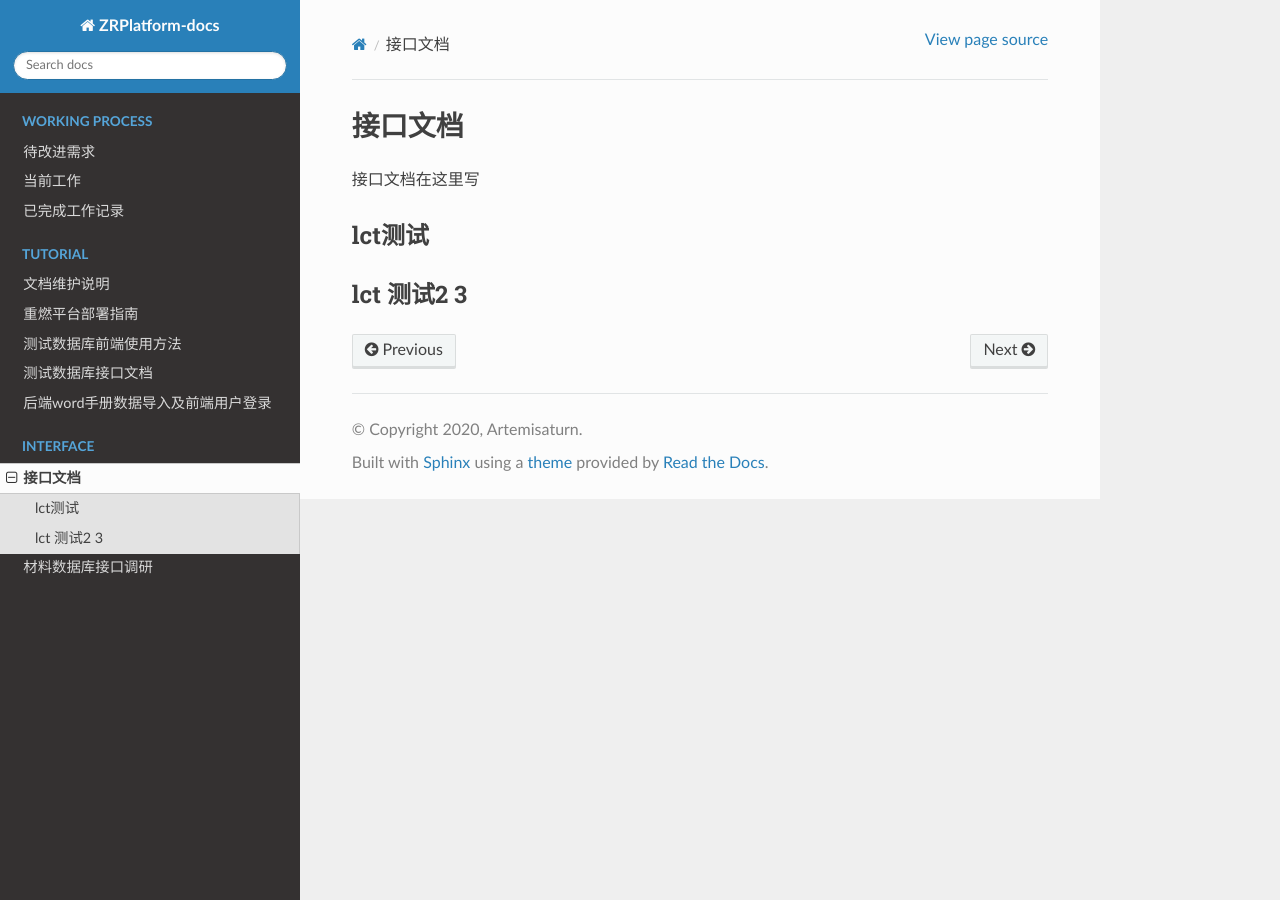
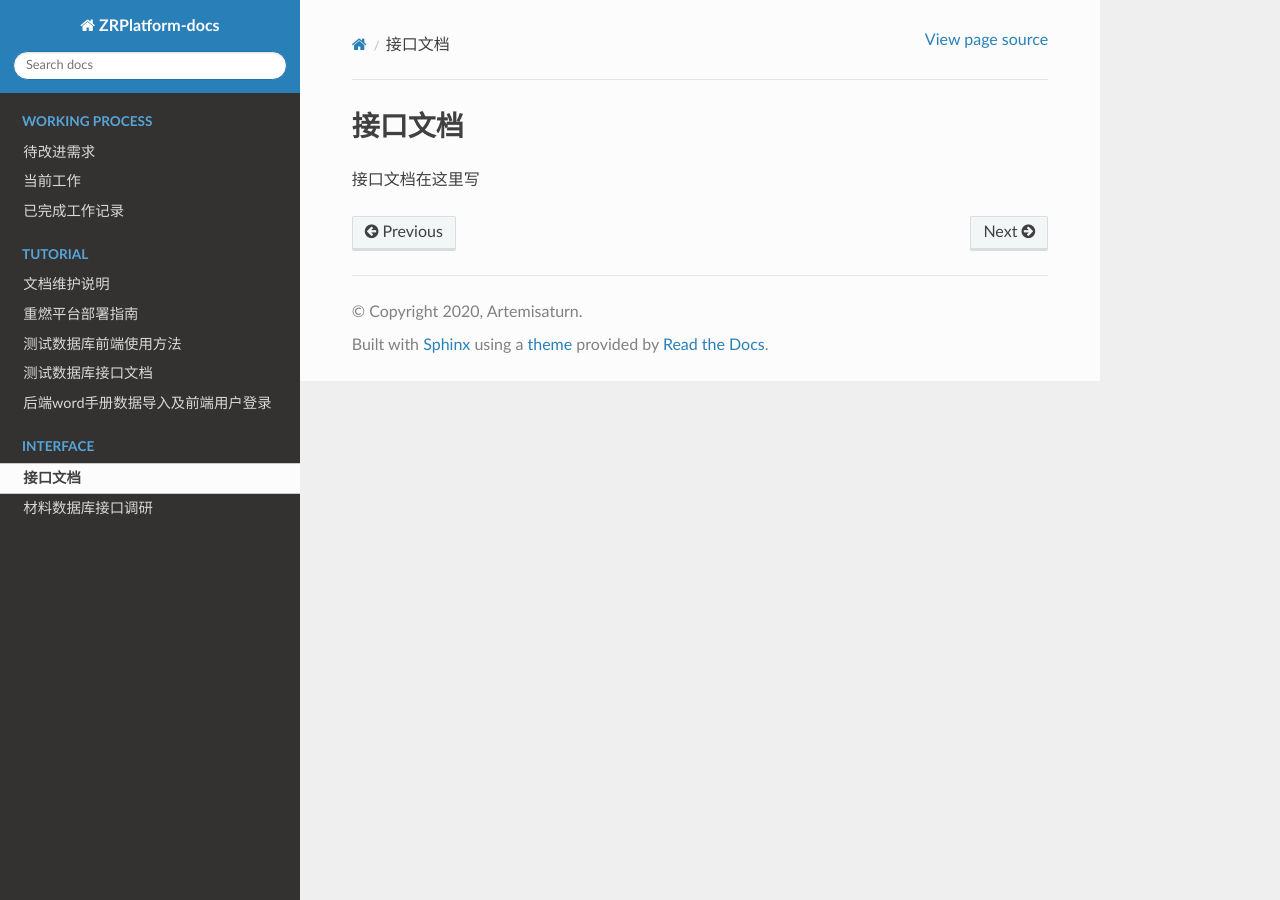
Before and after one commit to Artemisaturn/ZRPlatform-docs, a Sphinx documentation site: the page built from source/interface/interface1.md, in a window 1280 px wide. Built offline with Sphinx 7.4.7 and the Read the Docs theme 2.0.0, drawn with Linux system fonts in a browser that asks for light colours.

```diff
--- a/source/interface/interface1.md
+++ b/source/interface/interface1.md
@@ -1,5 +1,3 @@
 # 接口文档
 
 接口文档在这里写
-### lct测试
-### lct 测试2 3
```
